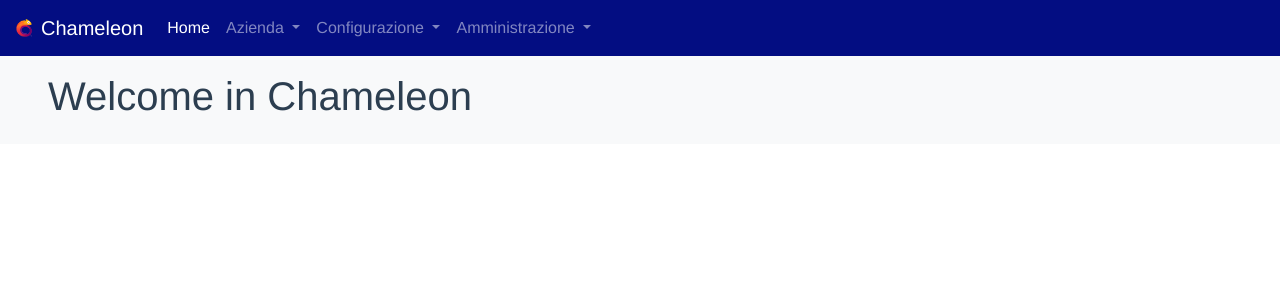
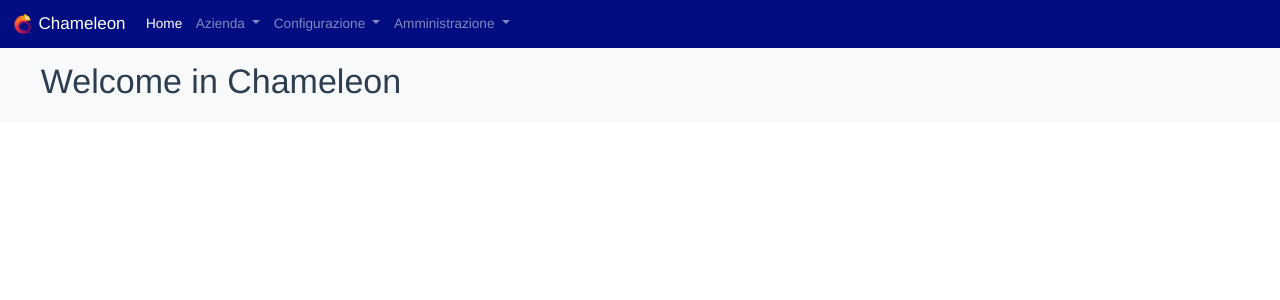
Before and after one commit to cordova-gh/chameleon-ui, a Vue app: page /user in a window 1280 px wide. Shown: the top 300 px of the page. Built offline with nearby package versions, Linux system fonts and the light colour scheme.

Commit message:
add numcols attribute in form generation

```diff
--- a/src/App.vue
+++ b/src/App.vue
@@ -24,4 +24,33 @@ export default {
   text-align: center;
   color: #2c3e50;
 }
+
+html {
+  font-family: "Sailec-Regular", system-ui, -apple-system, BlinkMacSystemFont
+  , Segoe UI, Roboto, Helvetica Neue, Helvetica, Arial, sans-serif;
+  font-size: 0.85rem;
+  line-height: 1;
+  color: #0d2d6b !important;
+  -webkit-text-size-adjust: 100%;
+  -webkit-tap-highlight-color: rgba(235, 204, 204, 0);
+}
+
+
+@include media-breakpoint-up(sm) {
+    html {
+        font-size: 1rem;
+    }
+}
+
+@include media-breakpoint-up(md) {
+    html {
+        font-size: 1.2rem;
+    }
+}
+
+@include media-breakpoint-up(lg) {
+    html {
+        font-size: 1.4rem;
+    }
+}
 </style>
--- a/src/pages/admin/company/form/CompanyForm.json
+++ b/src/pages/admin/company/form/CompanyForm.json
@@ -1,4 +1,5 @@
 {
+    "numCols": 3,
     "sections":[
         {
             "label": "Dati Generali",
--- a/src/pages/admin/profile/form/ProfileForm.json
+++ b/src/pages/admin/profile/form/ProfileForm.json
@@ -1,4 +1,5 @@
 {
+  "numCols": 1,
   "sections":[
     {
       "label": "Dati Personali",
--- a/src/pages/admin/shop/form/ShopForm.json
+++ b/src/pages/admin/shop/form/ShopForm.json
@@ -1,4 +1,5 @@
 {
+  "numCols": 3,
   "sections":[
     {
       "label": "Dati Personali",
--- a/src/pages/admin/user/form/UserForm.json
+++ b/src/pages/admin/user/form/UserForm.json
@@ -1,4 +1,5 @@
 {
+  "numCols": 2,
   "sections":[
     {
       "label": "Dati utente",
--- a/src/services/HttpCall.js
+++ b/src/services/HttpCall.js
@@ -3,7 +3,8 @@ import axios from 'axios';
 import store from '../store';
 
 export default class HttpCall {
-  baseUrl = 'https://chameleon-be.herokuapp.com';
+  // baseUrl = 'https://chameleon-be.herokuapp.com';
+  baseUrl = 'http://localhost:5000';
   constructor(apiUrl) {
     this.RESOURCE_NAME = apiUrl;
   }
```
Also changed, not shown: src/ui-components/UIForm.vue (+10 -1 lines).
